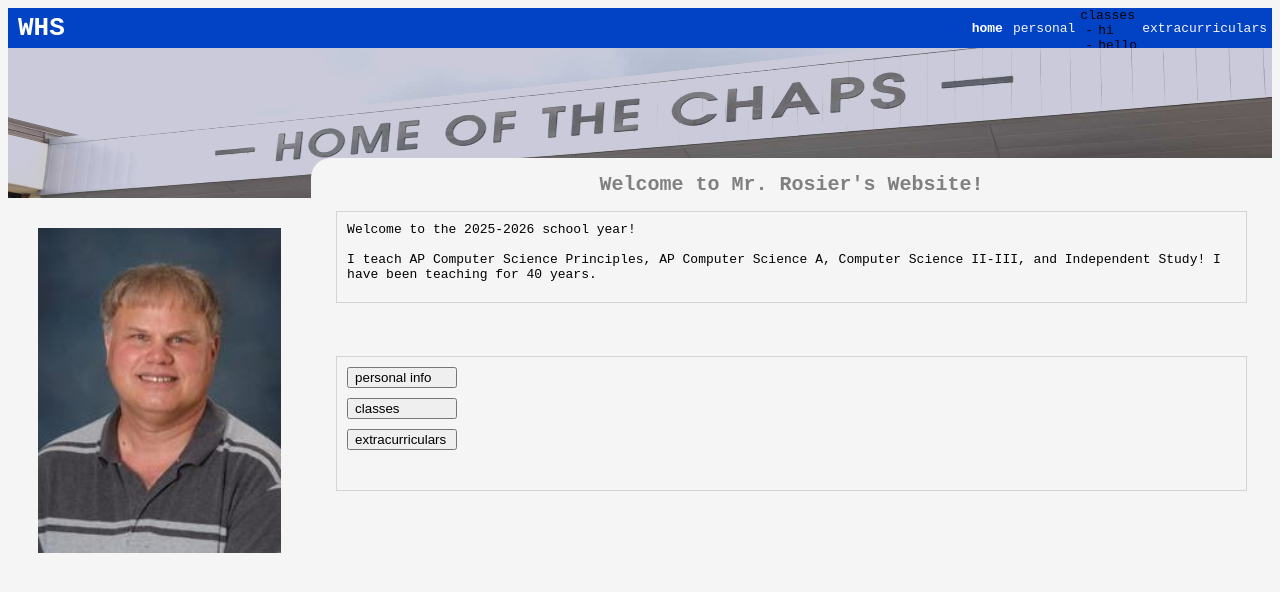
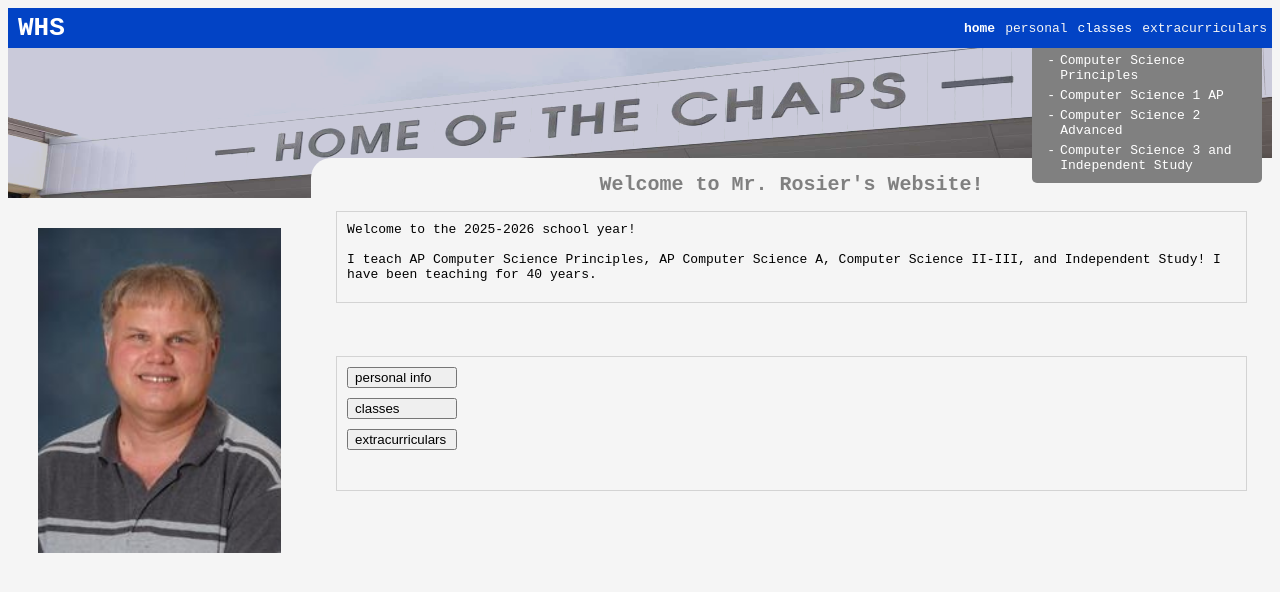
Before and after one commit to lael73009/CS3-p1, a plain HTML site: page index.html in a window 1280 px wide. Both pictures are taken after a click on the element "classes". Drawn offline with Linux system fonts and the light colour scheme.

Commit message:
formatiing menu dropdown

```diff
--- a/index.html
+++ b/index.html
@@ -14,8 +14,10 @@
                     classes
                     <div class="menu_content">
                         <ul>
-                            <li>hi</li>
-                            <li>hello</li>
+                            <li>Computer Science Principles</li>
+                            <li>Computer Science 1 AP</li>
+                            <li>Computer Science 2 Advanced</li>
+                            <li>Computer Science 3 and Independent Study</li>
                         </ul>
                     </div>
                 </div>
--- a/style.css
+++ b/style.css
@@ -289,34 +289,6 @@ div.c3_classes_CS {
 div.c3_classes_CS button {
     margin: 15px 0px 0px 15px;
 }
-.accordion_box {
-    display: block;
-    margin: 0px 15px 15px 15px;
-}
-.accordion_box > .accordion_header {
-    cursor: pointer;
-    border: 1px solid lightgray;
-    background-color: rgb(236, 236, 236);
-    padding: 5px;
-    /*margin: 15px;*/
-    box-sizing: border-box;
-    margin: 0;
-    font-weight: 550;
-    font-size: medium;
-    color: rgb(58, 58, 58);
-    width: 100%;
-}
-.accordion_box > .accordion_body{
- display: none;
-}
-.accordion_box.accordion_expand > .accordion_body{
-    height: auto;
-    width: 100%;
-    display: inline-block;
-    position: static;
-    padding: 5px;
-    margin: 0px;
-}
 
 div.p1_extracurriculars_contests {
     display: grid;
@@ -396,9 +368,57 @@ div.c3_extracurriculars_clubs table {
     width: 100%;
 }
 
+div.menu {
+    color: white;
+    position: relative;
+    margin: auto 5px;
+}
 div.menu_content {
     display: none;
 }
 div.menu.menu_expand >div.menu_content {
     display: unset;
+    color: white;
+    position: absolute;
+    background: grey;
+    padding: 5px 10px 5px 10px;
+    margin: 0px;
+    top: 27px;
+    right: -130px;
+    width: 230px;
+    z-index: 100;
+    border-bottom-left-radius: 5px;
+    border-bottom-right-radius: 5px;
 }
+div.menu_content li {
+    margin: 0px 0px 5px 0px;
+}
+
+.accordion_box {
+    display: block;
+    margin: 0px 15px 15px 15px;
+}
+.accordion_box > .accordion_header {
+    cursor: pointer;
+    border: 1px solid lightgray;
+    background-color: rgb(236, 236, 236);
+    padding: 5px;
+    /*margin: 15px;*/
+    box-sizing: border-box;
+    margin: 0;
+    font-weight: 550;
+    font-size: medium;
+    color: rgb(58, 58, 58);
+    width: 100%;
+}
+.accordion_box > .accordion_body{
+ display: none;
+}
+.accordion_box.accordion_expand > .accordion_body{
+    height: auto;
+    width: 100%;
+    display: inline-block;
+    position: static;
+    padding: 5px;
+    margin: 0px;
+}
```
